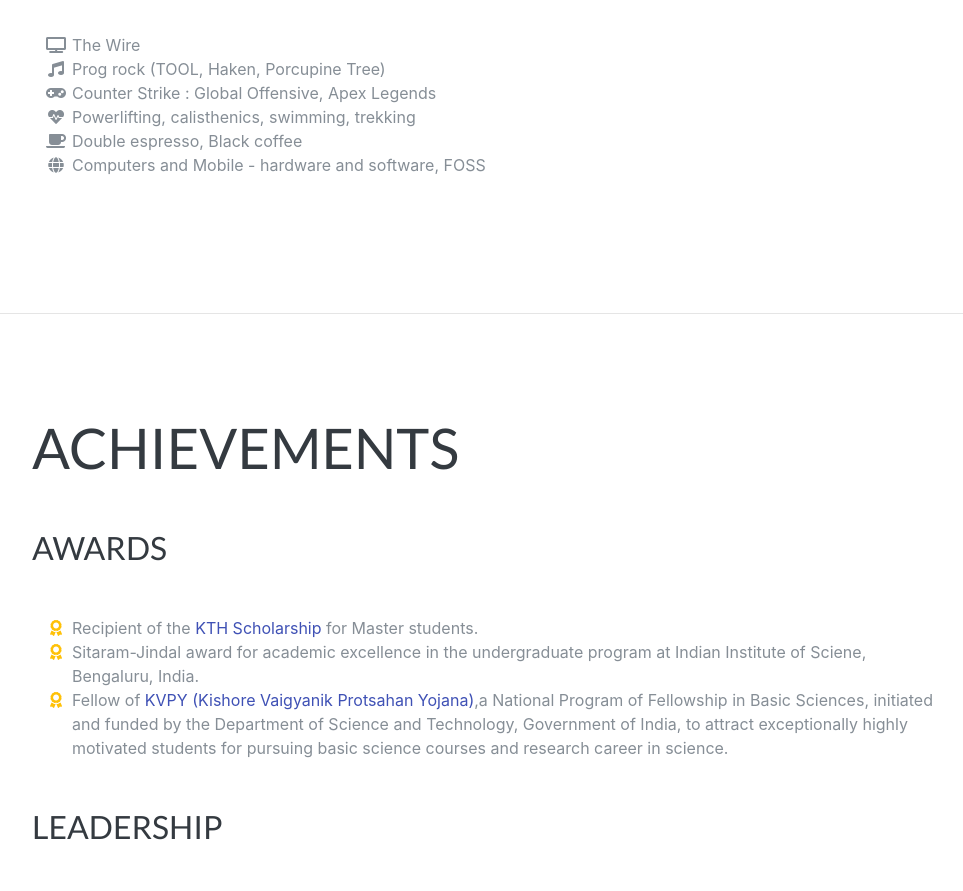
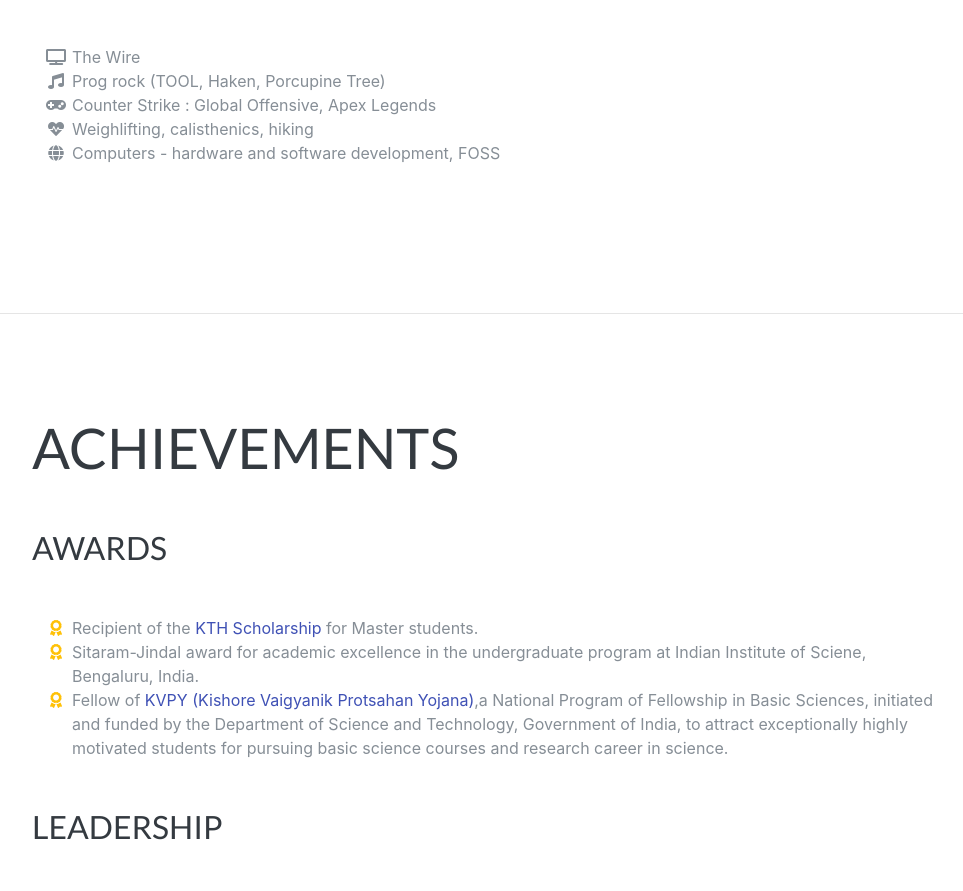
Before and after one commit to ShikharArvind/shikhararvind.github.io, a plain HTML site: page index.html in a window 1280 px wide. Shown: the part 5686-6577 px from the top of the page, without its empty margins (288-1251 px from the left). Drawn offline with Linux system fonts and the light colour scheme; a web font is replaced by a local one.

Commit message:
Update personal section

```diff
--- a/index.html
+++ b/index.html
@@ -315,13 +315,11 @@
                             <i class="fa-li fa fa-gamepad"></i> Counter Strike : Global Offensive,
                             Apex Legends </li>
                         <li>
-                            <i class="fa-li fa fa-heartbeat"></i> Powerlifting, calisthenics, swimming,
-                            trekking </li>
+                            <i class="fa-li fa fa-heartbeat"></i> Weighlifting, calisthenics, hiking
+                        </li>
                         <li>
-                            <i class="fa-li fa fa-coffee"></i> Double espresso, Black coffee </li>
-                        <li>
-                            <i class="fa-li fa fa-globe"></i> Computers and Mobile - hardware and
-                            software, FOSS </li>
+                            <i class="fa-li fa fa-globe"></i> Computers - hardware and
+                            software development, FOSS </li>
                     </ul>
                 </div>
             </section>
```
